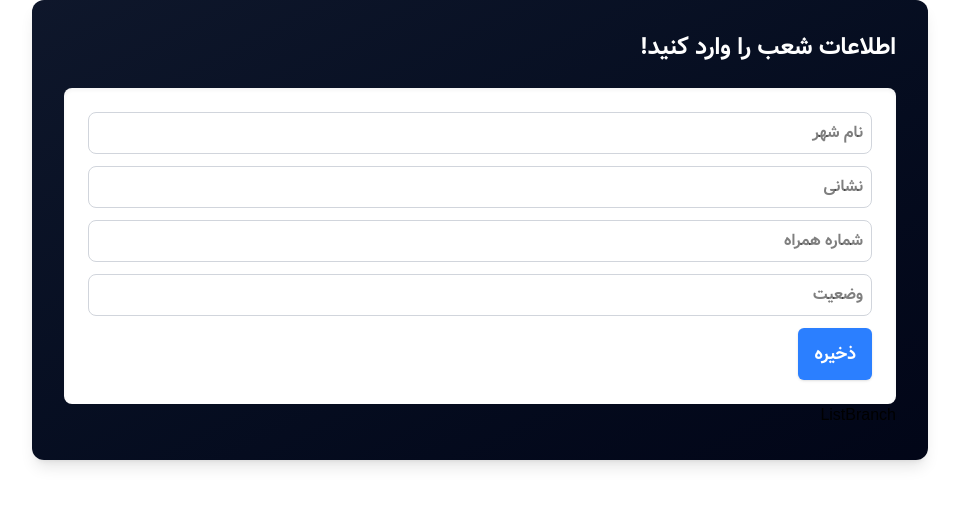
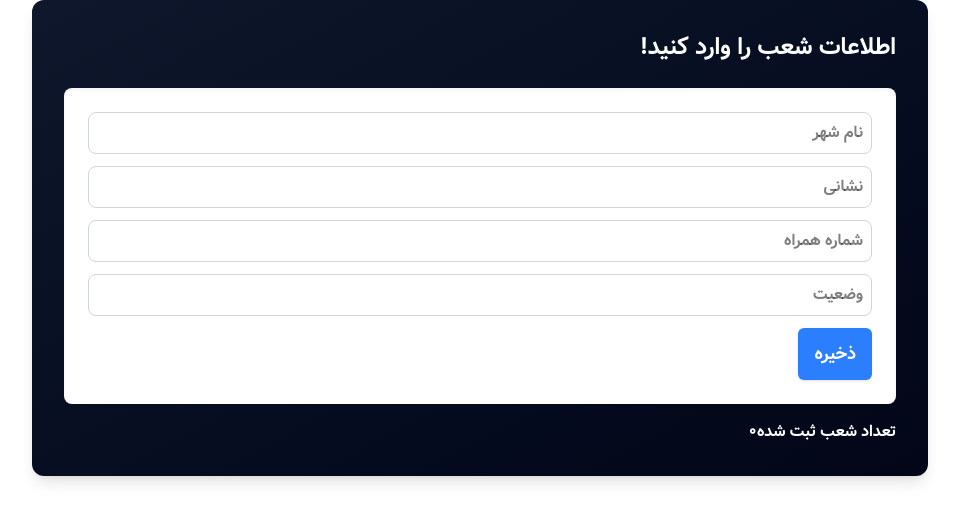
Before and after one commit to frau-azadeh/mini-crm, a Next.js app: page /branch in a window 1280 px wide. Shown: the top 522 px of the page, without its empty margins (256-1215 px from the left). Built offline with nearby package versions, Linux system fonts and the light colour scheme.

Commit message:
add listBranch and useMemo

```diff
--- a/src/app/components/Branch/ListBranch.tsx
+++ b/src/app/components/Branch/ListBranch.tsx
@@ -1,7 +1,18 @@
-import React from "react";
+import { Branch } from '@/types/types'
+import React, { useMemo } from 'react'
 
-const ListBranch = () => {
-  return <div>ListBranch</div>;
-};
+interface ListBranchTableProps{
+    branches :Branch[],
 
-export default ListBranch;
+}
+const ListBranch:React.FC<ListBranchTableProps> = ({branches}) => {
+
+    const countBranches = useMemo(()=>branches.length,[branches])
+  return (
+    <div className='mt-4'>
+        <p className='text-white'>تعداد شعب ثبت شده{countBranches}</p>
+    </div>
+  )
+}
+
+export default ListBranch
```
